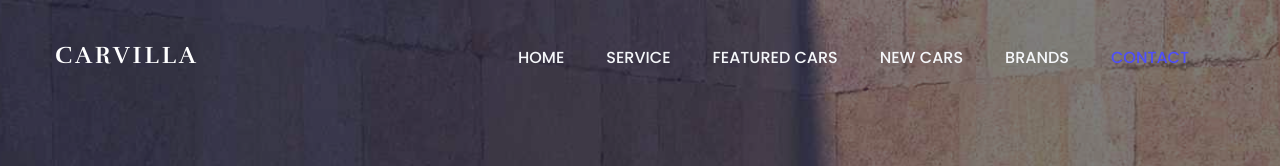
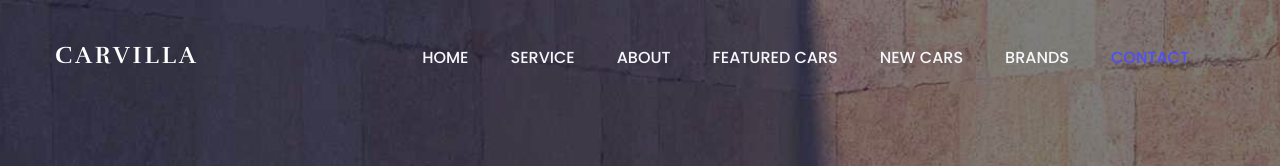
Before and after one commit to cialap/car, a plain HTML site: page index.html in a window 1280 px wide. Shown: the top 166 px of the page. Drawn offline with nearby package versions, Linux system fonts and the light colour scheme.

Commit message:
added about item

```diff
--- a/index.html
+++ b/index.html
@@ -88,6 +88,7 @@
 				                <ul class="nav navbar-nav navbar-right" data-in="fadeInDown" data-out="fadeOutUp">
 				                    <li class=" scroll active"><a href="#home">home</a></li>
 				                    <li class="scroll"><a href="#service">service</a></li>
+									<li class="scroll"><a href="#about">about</a></li>
 				                    <li class="scroll"><a href="#featured-cars">featured cars</a></li>
 				                    <li class="scroll"><a href="#new-cars">new cars</a></li>
 				                    <li class="scroll"><a href="#brand">brands</a></li>
```
